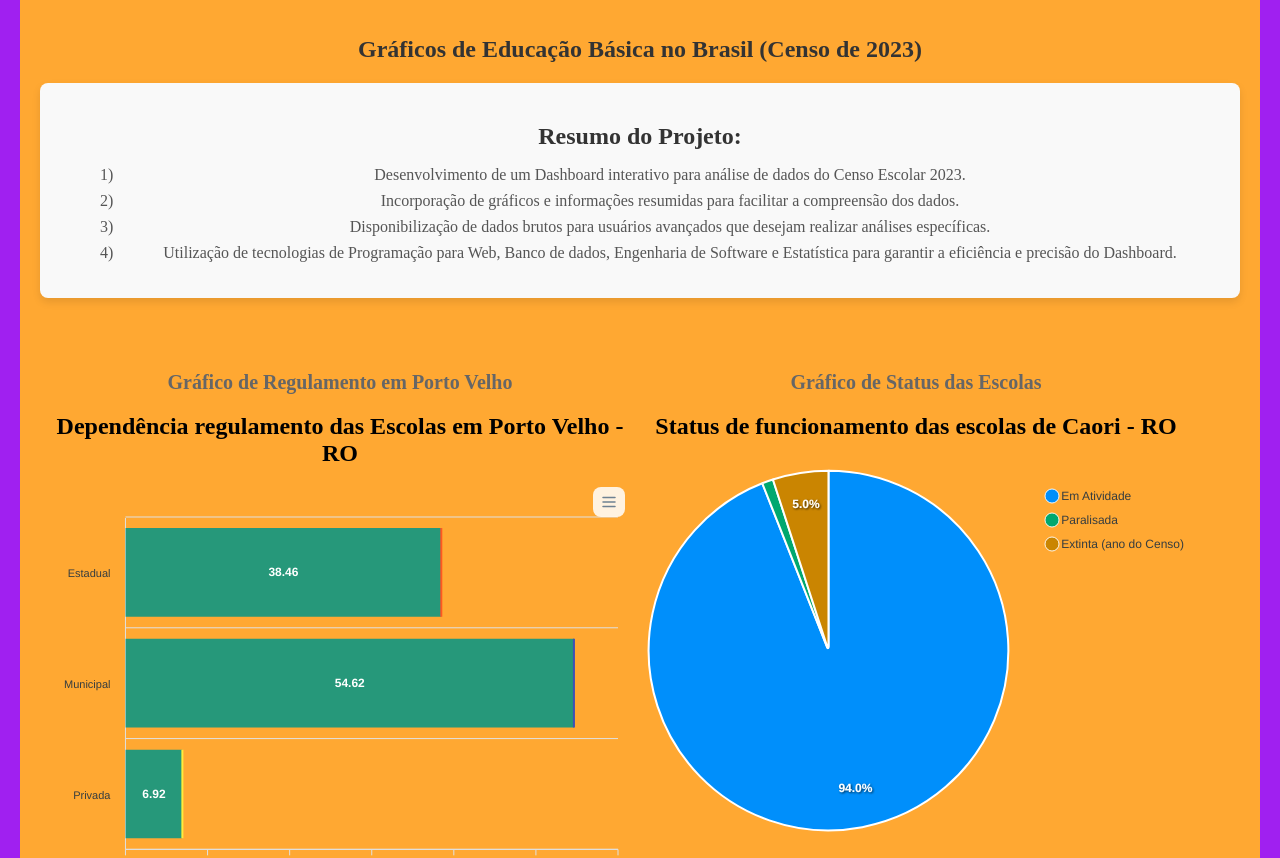
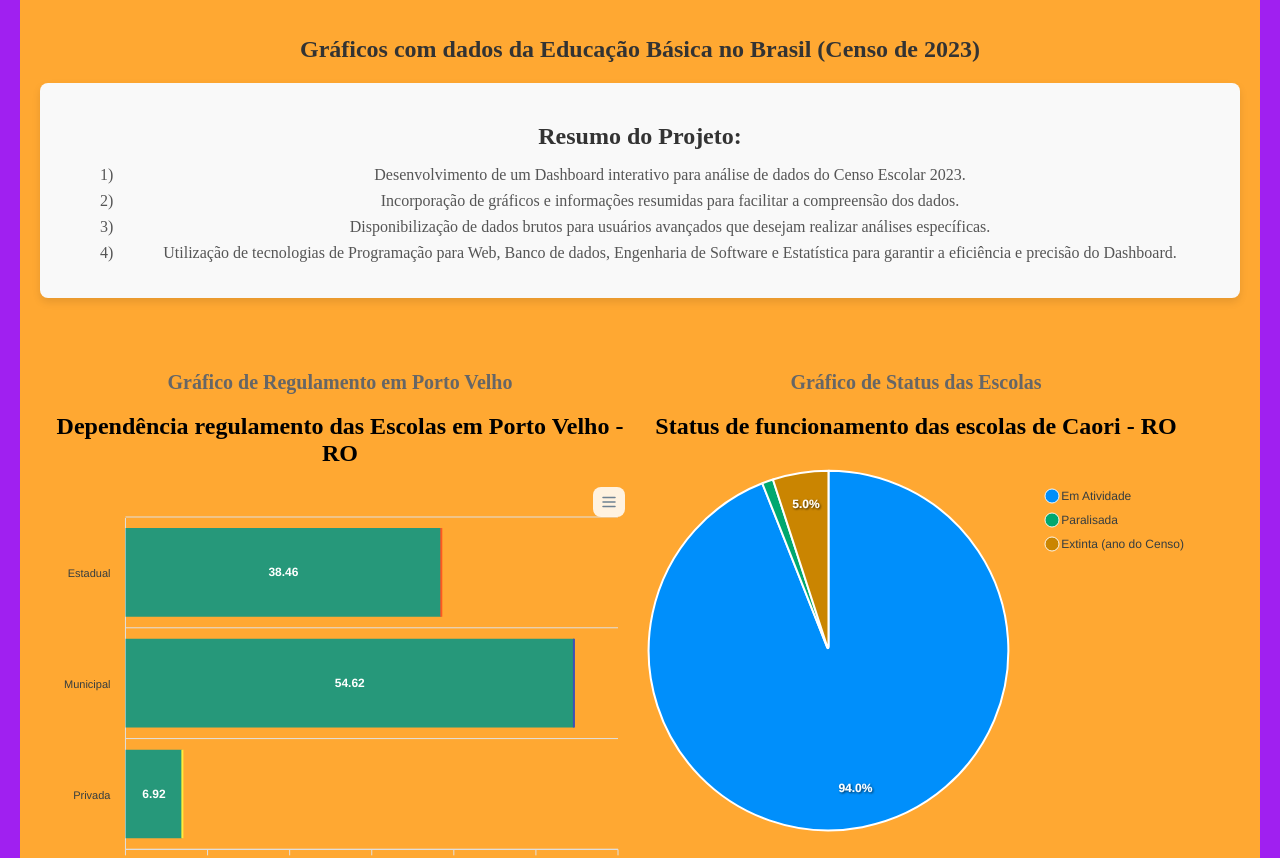
Before and after one commit to DavidHenrique2106/Dashboard_Js, a React (Create React App) app: page / in a window 1280 px wide. Shown: the top 858 px of the page. Built offline with nearby package versions, Linux system fonts and the light colour scheme.

Commit message:
mudança

```diff
--- a/src/App.js
+++ b/src/App.js
@@ -62,7 +62,7 @@ function App() {
       <GlobalStyle />
       <AppContainer>
         <Header>
-          <Title>Gráficos de Educação Básica no Brasil (Censo de 2023)</Title>
+          <Title>Gráficos com dados da Educação Básica no Brasil (Censo de 2023)</Title>
         </Header>
         <main>
           <section>
```
